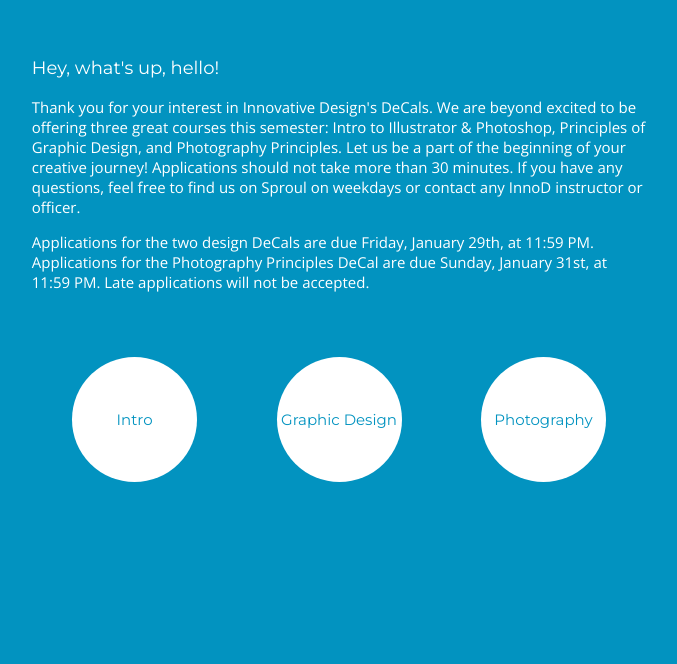
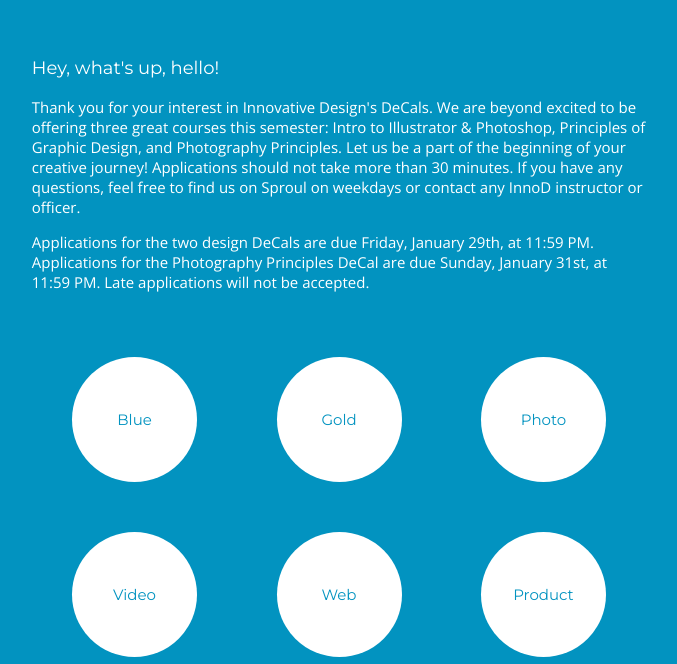
Before and after one commit to bsmarimon/apply.innovativedesign.club, a plain HTML site: page index.html in a window 1280 px wide. Shown: the part 136-800 px from the top of the page, without its empty margins (301-978 px from the left). Drawn offline with nearby package versions, Linux system fonts and the light colour scheme.

Commit message:
update to check if I need to pull

```diff
--- a/index.html
+++ b/index.html
@@ -31,9 +31,16 @@
 	</div>
 	<div class="row">
 		<div class="centeredContainer">
-			<a target="_blank" href="https://docs.google.com/forms/d/1xpVSz-dUfSv5LqG8qfsIcpLFR_Dhse95rpr4gHqsAyc/viewform"><div class="circle first">Intro</div></a>
-			<a target="_blank" href="https://docs.google.com/forms/d/1g2LSSf29gVfAqtHDfQvORv1Ibd6WBhgVqSVgGHt20uM/viewform"><div class="circle second">Graphic Design</div></a>
-			<a target="_blank" href="http://goo.gl/forms/va7S3qeGQH"><div class="circle third">Photography</div></a>
+			<a target="_blank" href="https://docs.google.com/forms/d/1xpVSz-dUfSv5LqG8qfsIcpLFR_Dhse95rpr4gHqsAyc/viewform"><div class="circle first">Blue</div></a>
+			<a target="_blank" href="https://docs.google.com/forms/d/1g2LSSf29gVfAqtHDfQvORv1Ibd6WBhgVqSVgGHt20uM/viewform"><div class="circle second">Gold</div></a>
+			<a target="_blank" href="http://goo.gl/forms/va7S3qeGQH"><div class="circle third">Photo</div></a>
+		</div>
+	</div>
+	<div class="row">
+		<div class="centeredContainer">
+			<a target="_blank" href="https://docs.google.com/forms/d/1xpVSz-dUfSv5LqG8qfsIcpLFR_Dhse95rpr4gHqsAyc/viewform"><div class="circle first">Video</div></a>
+			<a target="_blank" href="https://docs.google.com/forms/d/1g2LSSf29gVfAqtHDfQvORv1Ibd6WBhgVqSVgGHt20uM/viewform"><div class="circle second">Web</div></a>
+			<a target="_blank" href="http://goo.gl/forms/va7S3qeGQH"><div class="circle third">Product</div></a>
 		</div>
 	</div>
 </body>
```
